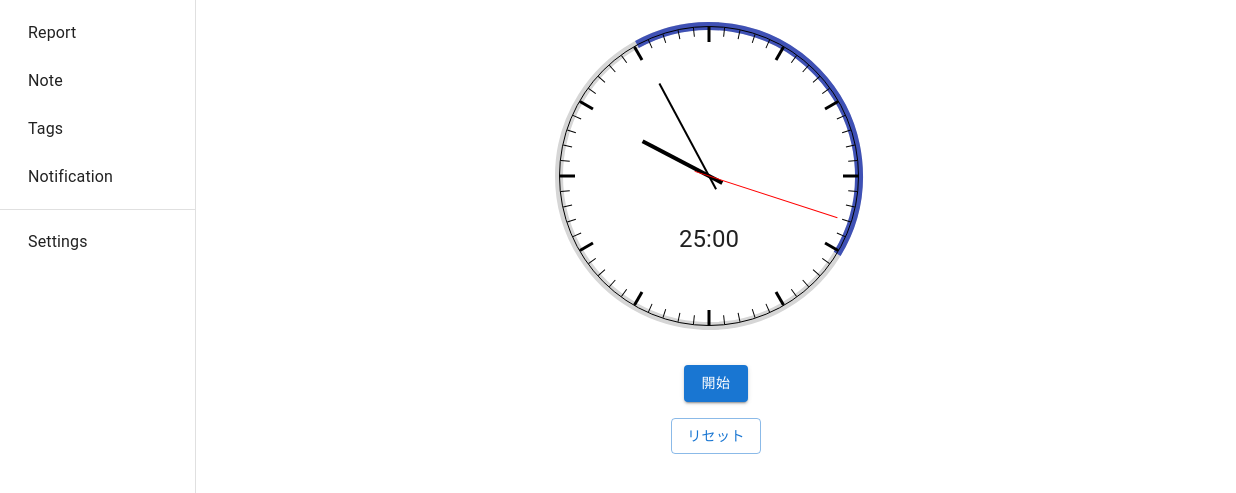
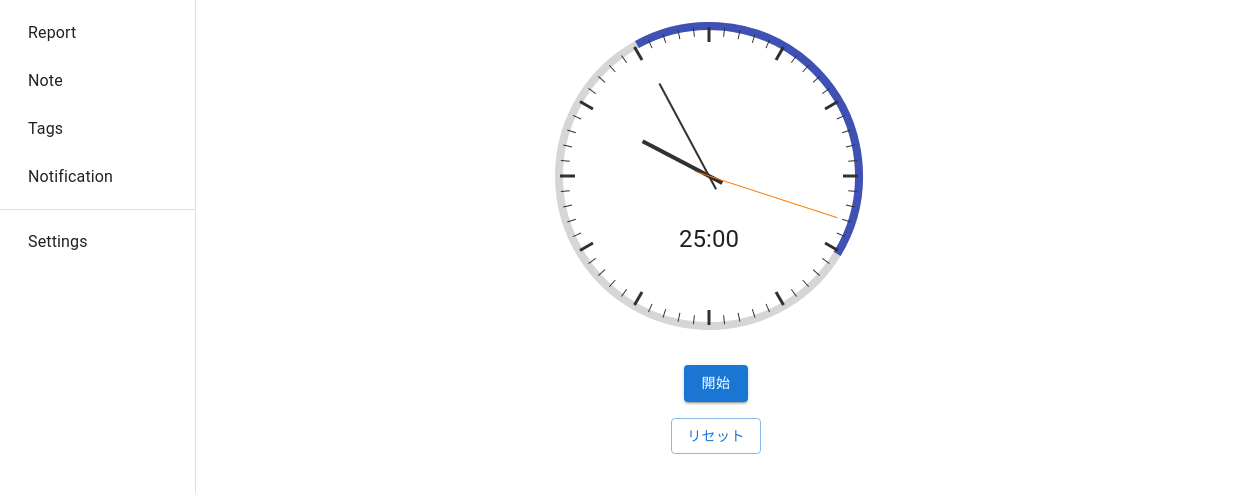
Before and after one commit to poicurr/FocusTrack, a React app in the folder client/: page /timer in a window 1280 px wide. Shown: the part 111-604 px from the top of the page, 44-1280 px from the left. Built offline with nearby package versions, Linux system fonts and the light colour scheme; some packages are replaced by stand-ins of ours; no server answers.

Commit message:
アナログ時計の表示を修正

```diff
--- a/client/src/components/modals/PomodoroTimer.css
+++ b/client/src/components/modals/PomodoroTimer.css
@@ -4,7 +4,7 @@
     bottom: 0;
     left: 0;
     right: 0;
-    border: 1px solid black !important;
+    border: 1px solid rgba(255, 255, 255, 0) !important;
     border-radius: 50%;
   }
 
@@ -18,7 +18,7 @@
 
   .react-clock__hand__body {
     position: absolute;
-    background-color: rgb(0, 0, 0) !important;
+    background-color: rgb(49, 49, 49) !important;
     transform: translateX(-50%);
   }
 
@@ -32,7 +32,7 @@
 
   .react-clock__mark__body {
     position: absolute;
-    background-color: black !important;
+    background-color: rgb(49, 49, 49) !important;
     transform: translateX(-50%);
   }
 
@@ -43,6 +43,10 @@
     text-align: center;
   }
 
+  .react-clock__second-hand {
+    transition: transform cubic-bezier(.68,0,.27,1.55) .2s;
+  }
+
   .react-clock__second-hand__body {
-    background-color: red !important;
+    background-color: rgb(255, 123, 0) !important;
   }
```
Also changed, not shown: server/src/models/Settings.js (+11 -1 lines).
